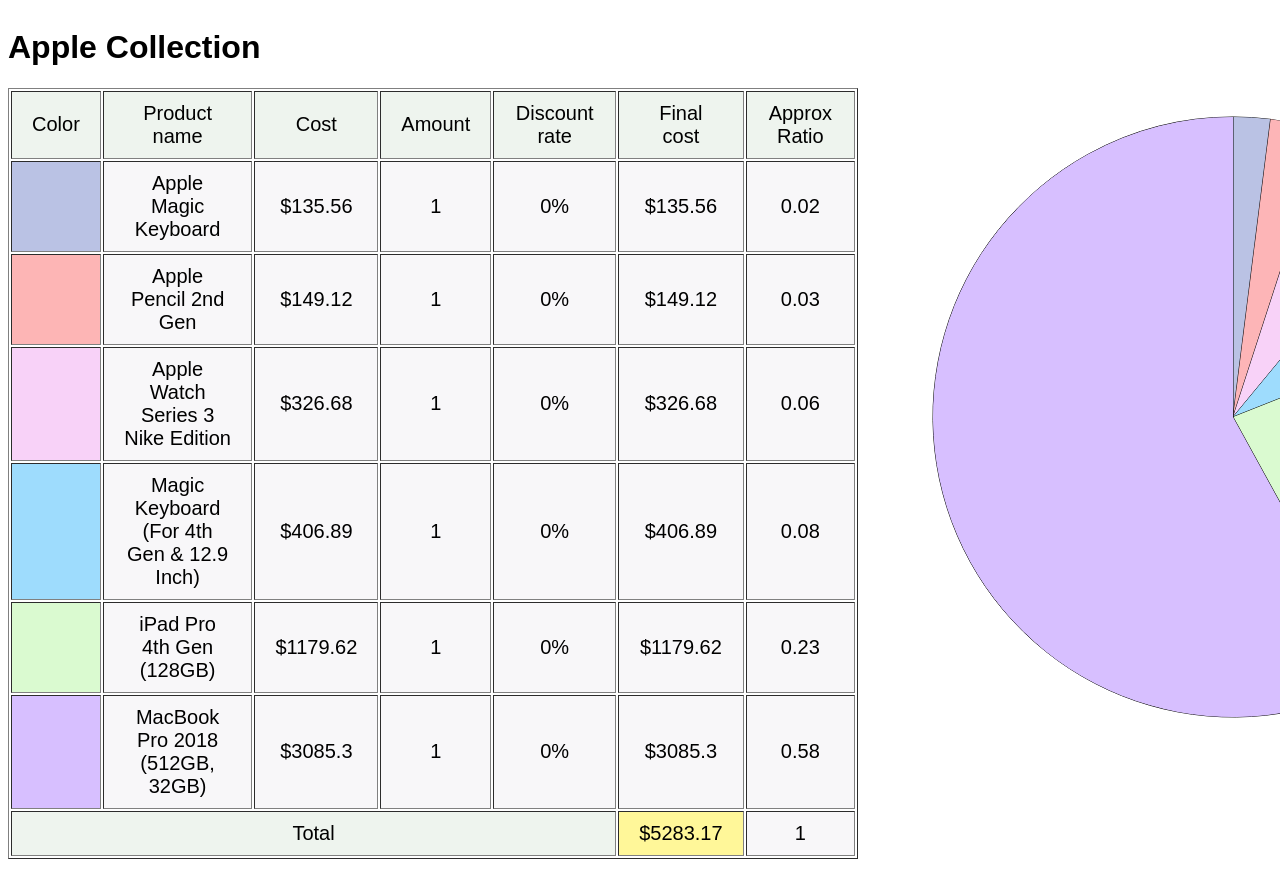
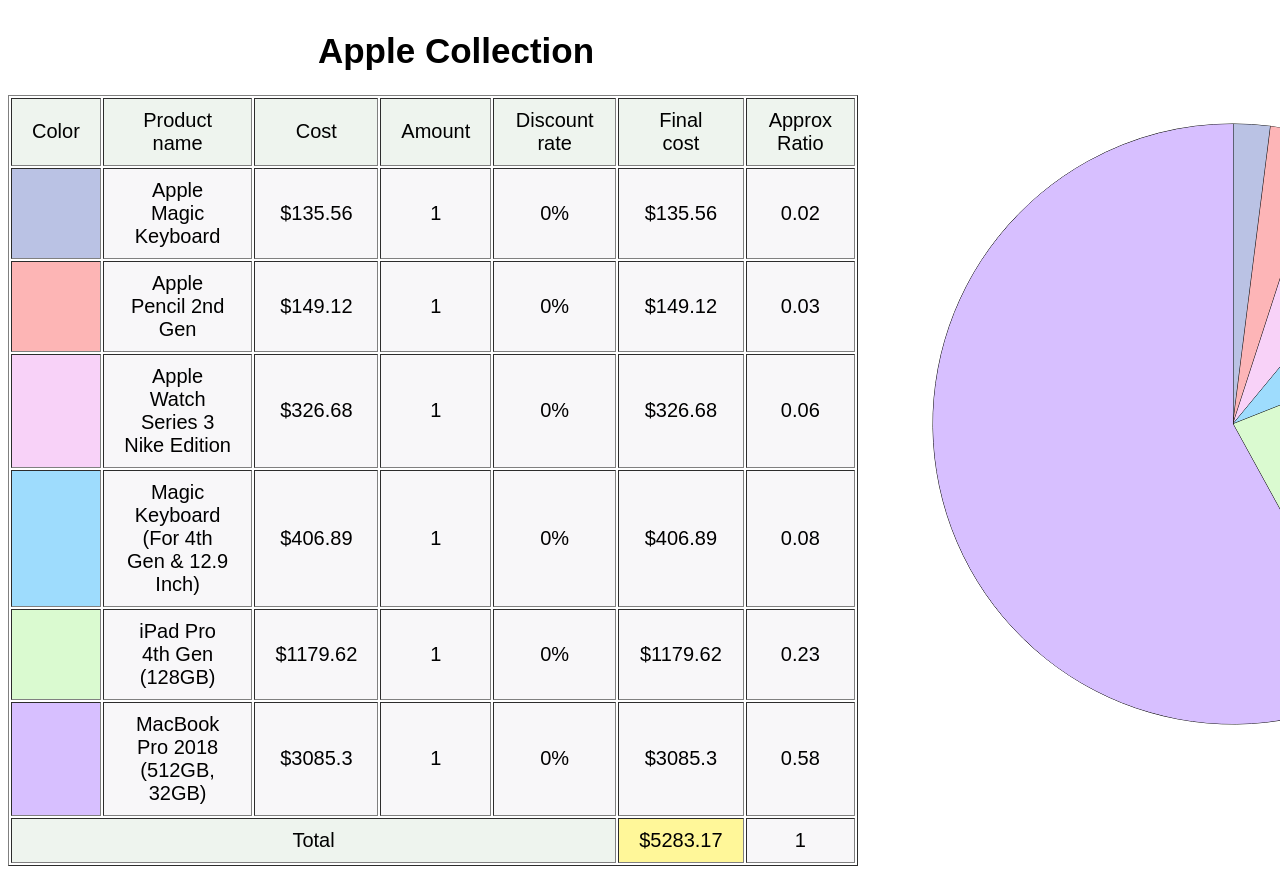
Before and after one commit to min-9/SourceCode, a plain HTML site: page index.html in a window 1280 px wide. Shown: the top 874 px of the page. Drawn offline with Linux system fonts and the light colour scheme.

Commit message:
Refactored some lines

```diff
--- a/style.css
+++ b/style.css
@@ -1,5 +1,10 @@
 body {
   font-family: 'Source Sans Pro', sans-serif;
+}
+
+h1 {
+  text-align: center;
+  font-size: 35px;
 }
 
 table {
```
